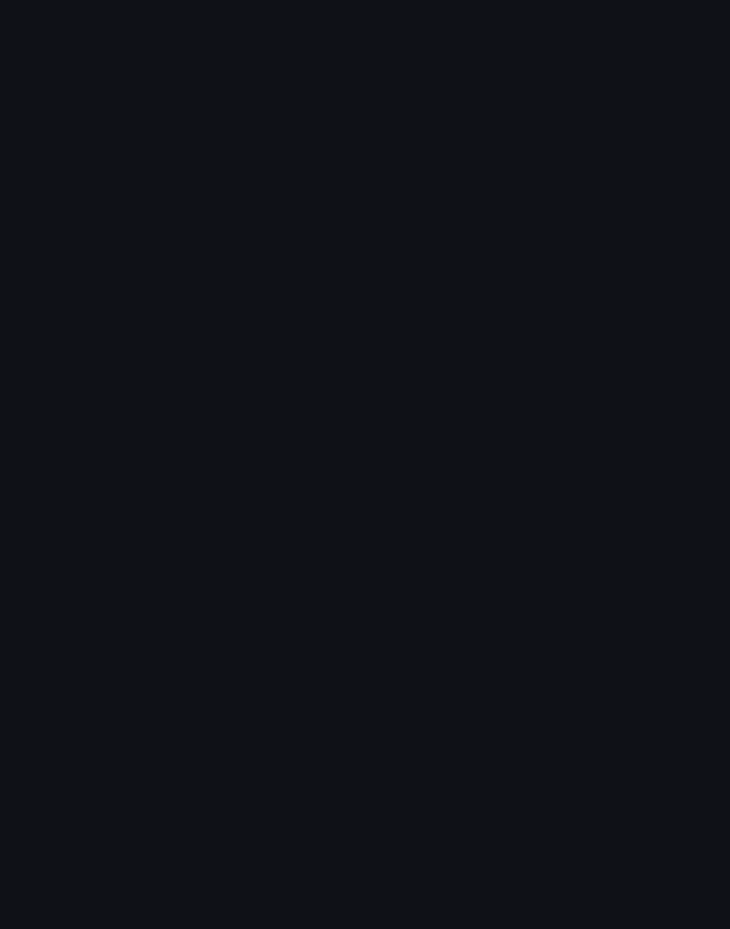
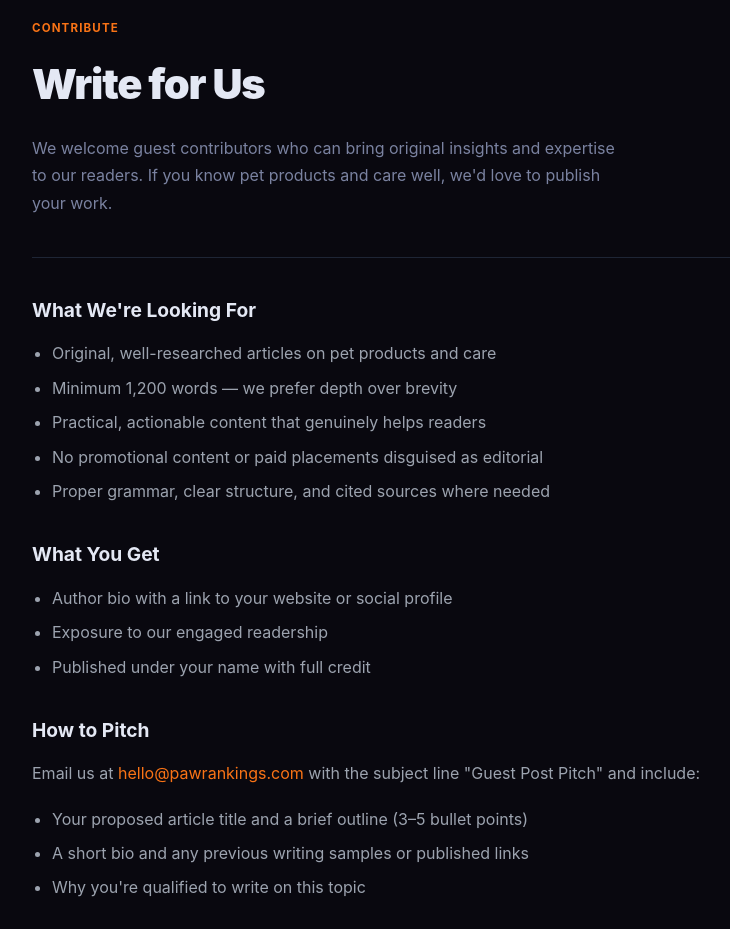
Before and after one commit to conceptsellerbills-cmyk/pawrankings, a Next.js app: page /write-for-us in a window 1280 px wide. Before the commit this address had no page. Shown: the part 140-1069 px from the top of the page, without its empty margins (232-962 px from the left). Before the commit the page ends 800 px from the top, so only its background shows below. Built offline with nearby package versions, Linux system fonts and the light colour scheme.

Commit message:
feat: add Write for Us page

```diff
--- /dev/null
+++ b/app/write-for-us/page.tsx
@@ -0,0 +1,66 @@
+import type { Metadata } from "next";
+export const metadata: Metadata = { title: "Write for Us — Paw Rankings", description: "Contribute a guest post to Paw Rankings. Share your expertise on pet products and care." };
+export default function WriteForUsPage() {
+  return (
+    <>
+      <style>{`
+  *,*::before,*::after{box-sizing:border-box;margin:0;padding:0}
+  body{background:#09080f;color:#e4e8f4;font-family:-apple-system,BlinkMacSystemFont,"Segoe UI",sans-serif;line-height:1.7}
+  a{color:#f97316;text-decoration:none}
+  a:hover{text-decoration:underline}
+  .page-wrap{max-width:800px;margin:0 auto;padding:56px 24px 100px}
+  .page-eyebrow{font-size:0.72rem;font-weight:700;letter-spacing:0.1em;text-transform:uppercase;color:#f97316;margin-bottom:10px}
+  .page-title{font-size:clamp(1.8rem,4vw,2.6rem);font-weight:900;letter-spacing:-0.03em;margin-bottom:16px;color:#e4e8f4}
+  .page-subtitle{font-size:1rem;color:#7a82a0;margin-bottom:40px;line-height:1.7;max-width:600px}
+  .page-divider{border:none;border-top:1px solid #1e2535;margin:36px 0}
+  h2{font-size:1.2rem;font-weight:700;color:#e4e8f4;margin:32px 0 12px}
+  p{color:#9ca3af;line-height:1.8;margin-bottom:16px}
+  ul{color:#9ca3af;margin:0 0 16px 20px;line-height:1.9}
+  li{margin-bottom:4px}
+  .contact-form{display:flex;flex-direction:column;gap:16px;margin-top:24px}
+  .form-group{display:flex;flex-direction:column;gap:6px}
+  .form-group label{font-size:0.85rem;font-weight:600;color:#c8cad8}
+  .form-group input,.form-group textarea,.form-group select{background:rgba(255,255,255,0.05);border:1px solid rgba(255,255,255,0.1);border-radius:8px;padding:12px 16px;color:#e4e8f4;font-size:0.95rem;font-family:inherit;outline:none;transition:border-color 0.15s;resize:vertical}
+  .form-group input:focus,.form-group textarea:focus,.form-group select:focus{border-color:#f97316}
+  .form-group input::placeholder,.form-group textarea::placeholder{color:#4b5563}
+  .form-submit{background:#f97316;color:#fff;border:none;border-radius:10px;padding:13px 32px;font-size:1rem;font-weight:700;cursor:pointer;align-self:flex-start;transition:opacity 0.15s}
+  .form-submit:hover{opacity:0.85}
+  .info-card{background:rgba(255,255,255,0.03);border:1px solid #1e2535;border-radius:12px;padding:24px 28px;margin-bottom:20px}
+  .info-card h3{font-size:1rem;font-weight:700;color:#e4e8f4;margin-bottom:8px}
+  .info-card p{margin:0;font-size:0.9rem}
+  .highlight-box{background:rgba(249,115,22,0.08);border:1px solid rgba(249,115,22,0.25);border-radius:12px;padding:24px 28px;margin:28px 0}
+  .highlight-box p{margin:0;color:#c8cad8}
+`}</style>
+      <div className="page-wrap">
+        <div className="page-eyebrow">Contribute</div>
+        <h1 className="page-title">Write for Us</h1>
+        <p className="page-subtitle">We welcome guest contributors who can bring original insights and expertise to our readers. If you know pet products and care well, we'd love to publish your work.</p>
+        <hr className="page-divider" />
+        <h2>What We're Looking For</h2>
+        <ul>
+          <li>Original, well-researched articles on pet products and care</li>
+          <li>Minimum 1,200 words — we prefer depth over brevity</li>
+          <li>Practical, actionable content that genuinely helps readers</li>
+          <li>No promotional content or paid placements disguised as editorial</li>
+          <li>Proper grammar, clear structure, and cited sources where needed</li>
+        </ul>
+        <h2>What You Get</h2>
+        <ul>
+          <li>Author bio with a link to your website or social profile</li>
+          <li>Exposure to our engaged readership</li>
+          <li>Published under your name with full credit</li>
+        </ul>
+        <h2>How to Pitch</h2>
+        <p>Email us at <a href="mailto:hello@pawrankings.com">hello@pawrankings.com</a> with the subject line "Guest Post Pitch" and include:</p>
+        <ul>
+          <li>Your proposed article title and a brief outline (3–5 bullet points)</li>
+          <li>A short bio and any previous writing samples or published links</li>
+          <li>Why you're qualified to write on this topic</li>
+        </ul>
+        <div className="highlight-box">
+          <p><strong>Note:</strong> We do not accept articles that are AI-generated without substantial human editing, duplicate content, or posts that have been published elsewhere. All submissions are reviewed for quality before a response is sent.</p>
+        </div>
+      </div>
+    </>
+  );
+}
```
